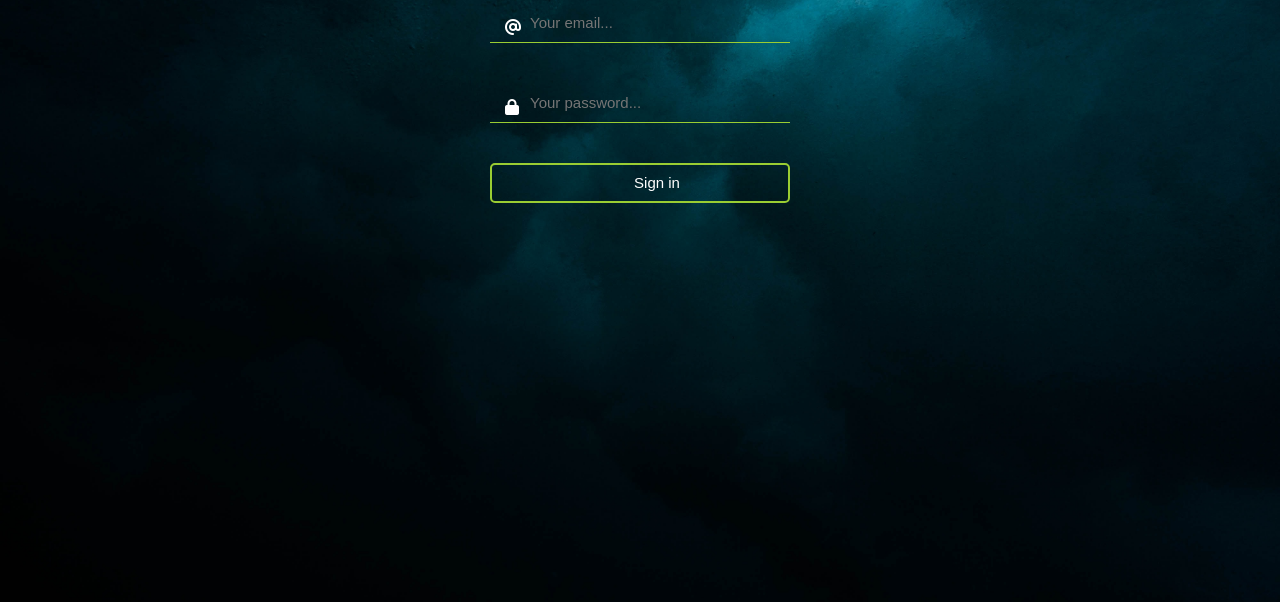
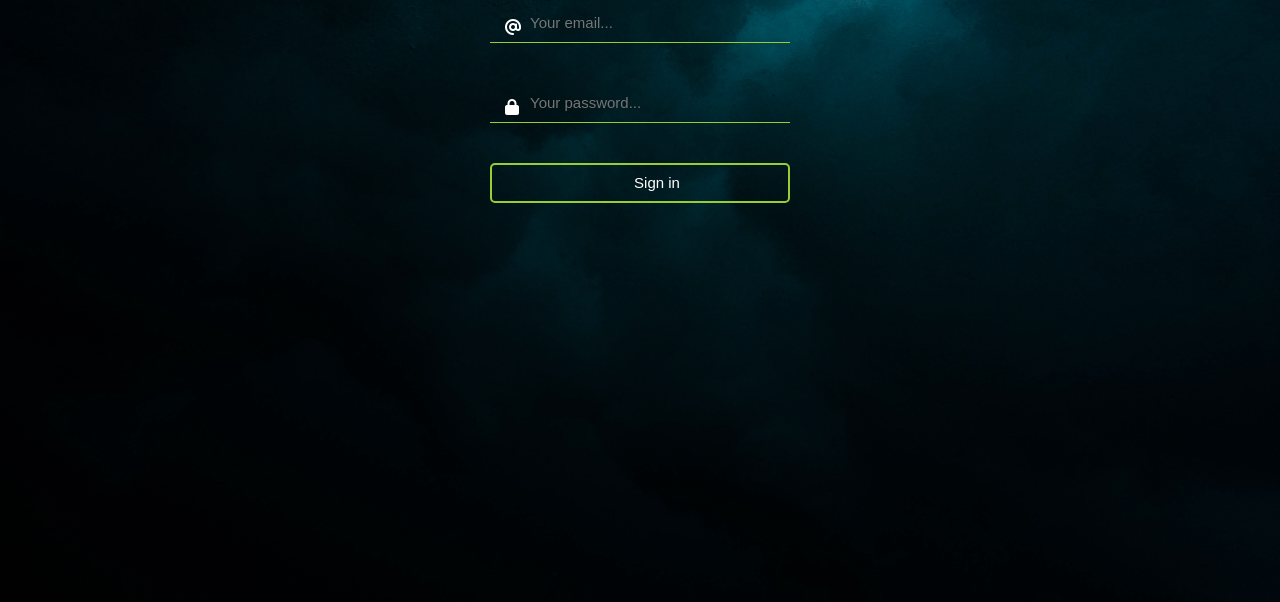
Before and after one commit to fbw-d09/uib-data-transparent-login-MelanieSilies, a website: page index.html in a window 1280 px wide. Shown: the part 198-800 px from the top of the page. Drawn offline with nearby package versions, Linux system fonts and the light colour scheme.

Commit message:
second commit

```diff
--- a/style.css
+++ b/style.css
@@ -1,6 +1,5 @@
 .body {
-    background: linear-gradient(rgba(0, 0, 0, 0.8), rgba(0, 0, 0, 0.902));
-    background-image: url(./jeremy-bishop-G9i_plbfDgk-unsplash.jpg);
+    background-image:linear-gradient(rgba(0, 0, 0, 0.3), rgba(0, 0, 0, 0.3)), url(./jeremy-bishop-G9i_plbfDgk-unsplash.jpg);
     background-size: cover;
     background-position: center;
     height: 100vh;
@@ -62,7 +61,7 @@
 }
 
 .form input:focus {
-    font-weight: bold;
+    font-weight: 900;
 }
 
 .form span {
```
